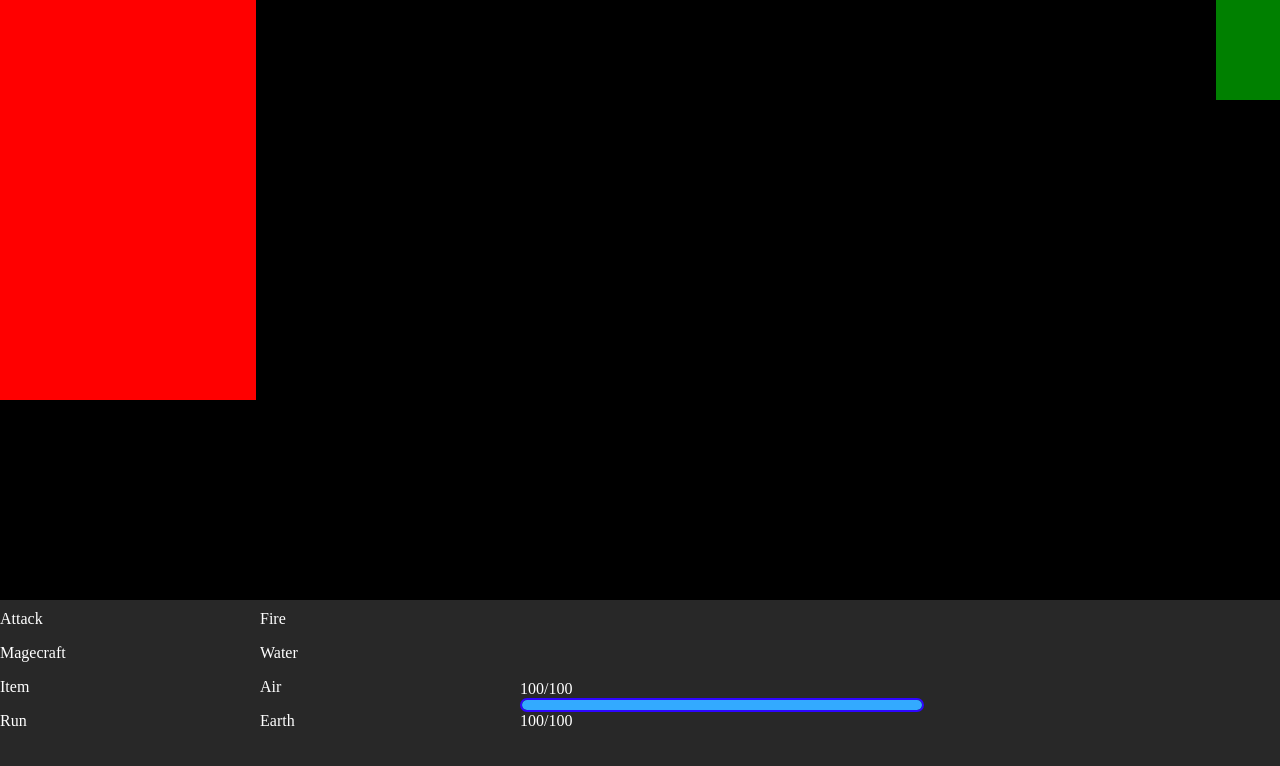
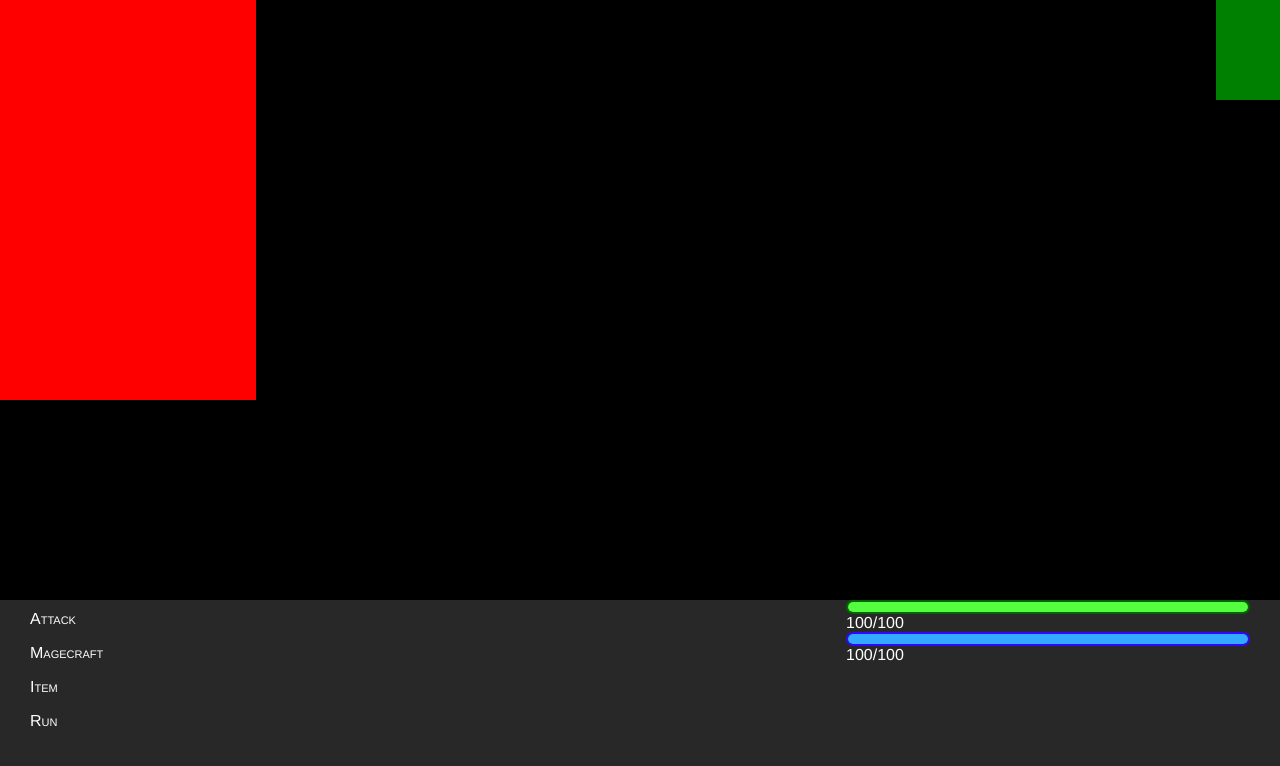
Before and after one commit to armageddon1x/webfinal, a plain HTML site: page index.html in a window 1280 px wide. Drawn offline with nearby package versions, Linux system fonts and the light colour scheme.

Commit message:
added some menu functionality'

```diff
--- a/css/style.css
+++ b/css/style.css
@@ -1,4 +1,10 @@
-*{padding: 0;margin: 0;color: white;font-style: helvetica;}
+*{
+	padding: 0;
+	margin: 0;
+	color: white;
+	font-family: helvetica;
+	font-variant: small-caps;
+}
 #battle{}
 #field{height: 75vh;background: black;}
 #menu{height: 25vh;background: rgb(40,40,40);}
@@ -18,9 +24,11 @@
 }
 
 #options{
-	width: 20%;
+	width: 15%;
 	color: rgb(220,220,220);
 	font-size: 16px;
+	float: left;
+	position: fixed;
 }
 nav{display: inline-block;}
 
@@ -28,9 +36,11 @@ nav{display: inline-block;}
 	list-style: none;
 }
 #options>ul>li{
+	padding: 0 20px;
 	padding-top: 10px;
 	padding-bottom: 5px;
 	border-bottom: 1px solid rgb(40,40,40);
+	text-indent: 10px;
 }
 #options>ul>li:hover{
 	background: black;
@@ -39,17 +49,24 @@ nav{display: inline-block;}
 }
 
 #magic{
-	width: 20%;
+	width: 15%;
 	color: rgb(220,220,220);
 	font-size: 16px;
+	float: left;
+	position: relative;
+	z-index: 5;
+	background: black;
 }
+.none{display: none;}
 #magic>ul{
 	list-style: none;
 }
 #magic>ul>li{
+	padding: 0 20px;
 	padding-top: 10px;
 	padding-bottom: 5px;
 	border-bottom: 1px solid rgb(40,40,40);
+	text-indent: 10px;
 }
 #magic>ul>li:hover{
 	background: black;
@@ -57,22 +74,41 @@ nav{display: inline-block;}
 	border-bottom: 1px solid gray;
 }
 
-#bars{display: inline-block;}
+#bars{
+	display: inline-block;
+	float: right;
+	padding-right: 30px;
+}
 #HP_bar, #MP_bar{}
 #HP_ally, #HP_ally_max{display: inline-block;}
 #MP_ally, #MP_ally_max{display: inline-block;}
 
-#progressBar {
+#HP_ally_progress_bar{
+    width: 400px;
+    height: 10px;
+    border: 2px solid #006601;
+    background-color: black;
+    border-radius: 10px;
+}
+#HP_ally_progress_bar div{
+    height: 100%;
+    color: #fff;
+    width: 400px;
+    background-color: #55FD40;
+    border-radius: 10px;
+}
+
+#MP_ally_progress_bar{
     width: 400px;
     height: 10px;
     border: 2px solid #2F06FF;
     background-color: black;
     border-radius: 10px;
 }
-#progressBar div {
+#MP_ally_progress_bar div{
     height: 100%;
     color: #fff;
-    width: 0;
+    width: 400px;
     background-color: #33AAFF;
     border-radius: 10px;
 }
--- a/index.html
+++ b/index.html
@@ -17,12 +17,12 @@
 			<nav id="options">
 				<ul>
 					<li>Attack</li>
-					<li>Magecraft</li>
+					<li id="magecraft">Magecraft</li>
 					<li>Item</li>
 					<li>Run</li>
 				</ul>
 			</nav>
-			<nav id="magic">
+			<nav id="magic" class="none">
 				<ul>
 					<li id="fire">Fire</li>
 					<li id="water">Water</li>
@@ -32,10 +32,11 @@
 			</nav>
 			<div id="bars">
 				<div id="HP_bar">
+					<div id="HP_ally_progress_bar"><div></div></div>
 					<div id="HP_ally"></div>/<div id="HP_ally_max"></div>
 				</div>
 				<div id="MP_bar">
-					<div id="progressBar"><div></div></div>
+					<div id="MP_ally_progress_bar"><div></div></div>
 					<div id="MP_ally"></div>/<div id="MP_ally_max"></div>
 			</div>
 			</div>
--- a/js/function.js
+++ b/js/function.js
@@ -41,6 +41,15 @@ $(document).ready(function(){
 	var air_mana=5;
 	var earth_mana=5;
 
+	$("#magecraft").click(function(){
+		if (true) {
+			$("#magic").removeClass("none");
+		}
+		$("#magic").click(function(){
+			$("#magic").addClass("none");
+		});
+	});
+
 	$("#fire").click(function(){
 		console.log("before attack "+HP_enemy);
 		console.log("mana reserve: "+MP_ally);
@@ -59,7 +68,7 @@ $(document).ready(function(){
 		//update HP and MP meters
 		$("#HP_ally").html(HP_ally);
 		$("#MP_ally").html(MP_ally);
-		progress(MP_ally, $('#progressBar'));
+		progress(MP_ally, $('#MP_ally_progress_bar'));
 
 		//check to see if enemy has zero HP or less
 		if (HP_enemy<0){
@@ -74,8 +83,8 @@ $(document).ready(function(){
 	});
 
 	function progress(percent, $element) {
-    var progressBarWidth = percent * $element.width() / 100;
-    $element.find('div').animate({ width: progressBarWidth });
+    var progress_bar_width=percent*$element.width()/100;
+    $element.find('div').animate({width: progress_bar_width});
 }
 
 	//end
```
Also changed, not shown: text.html (added, +11 -0 lines).
